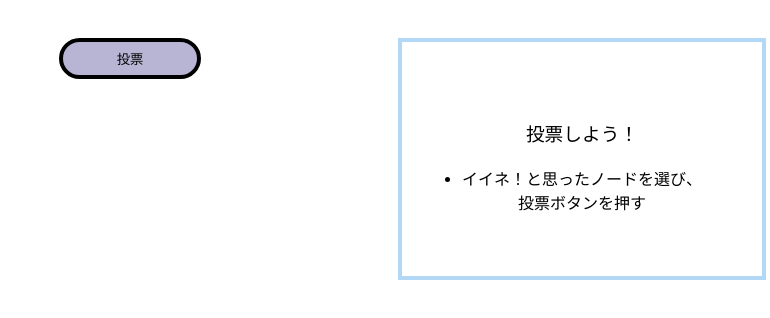
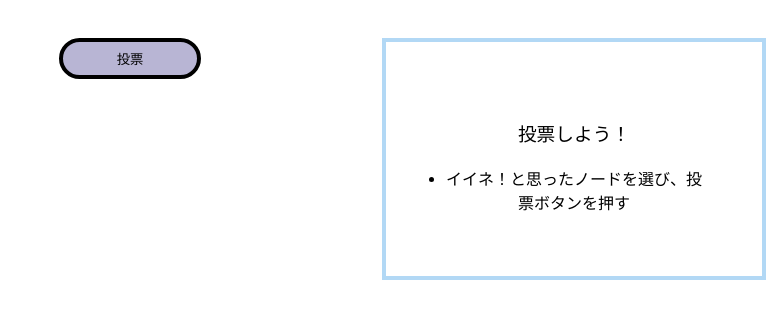
Before and after one commit to itsp-pbl-2023/mind-graph, a React (Vite) app in the folder client/: page /voting in a window 1280 px wide. Shown: the top 318 px of the page, without its empty margins (510-1280 px from the left). Built offline with nearby package versions, Linux system fonts and the light colour scheme; a web font is replaced by a local one; what @bufbuild/connect-query, @bufbuild/connect-web, @bufbuild/protobuf would draw is missing.

Commit message:
width変更

```diff
--- a/client/src/components/explainText.tsx
+++ b/client/src/components/explainText.tsx
@@ -5,7 +5,7 @@ const ExplainTextStyle = styled.ul`
   background-color: white;
   border: 4px solid #B2D8F5;
   text-align: center;
-  width: 240px;
+  width: 20vw;
   margin: 4px;
   padding: 60px;
   position: absolute;
```
